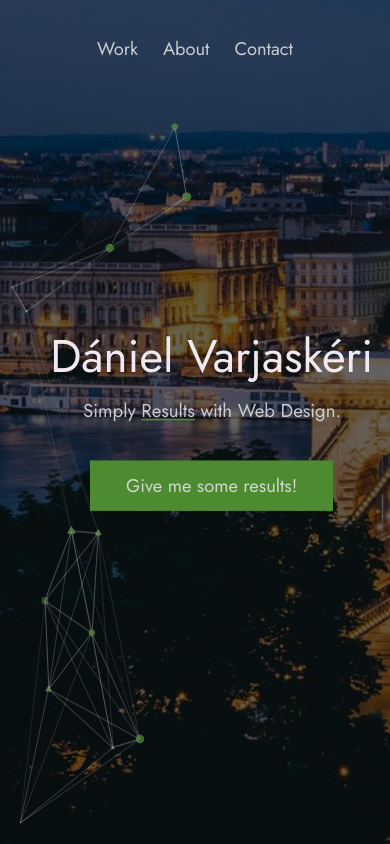
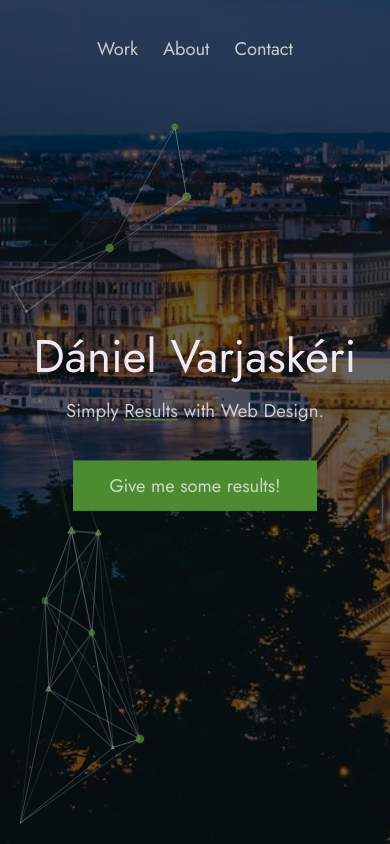
Before and after one commit to VDan007/simplePortfolioSite, a plain HTML site: page index.html in a window 390 px wide. Shown: the top 844 px of the page. Drawn offline with Linux system fonts and the light colour scheme.

Commit message:
update 03

```diff
--- a/index.css
+++ b/index.css
@@ -417,6 +417,7 @@ body:not(.user-is-tabbing) a:focus {
     top: 50%;
     transform: translateY(-50%);
     width:100%;
+    text-align: center;
 }
 
 .header__text p {
@@ -625,3 +626,10 @@ body:not(.user-is-tabbing) a:focus {
     text-decoration-color: white;
 
 }
+@media(max-width: 500px){
+    .header__text{
+        left:0;
+        width: 100%;
+
+    }
+}
```
